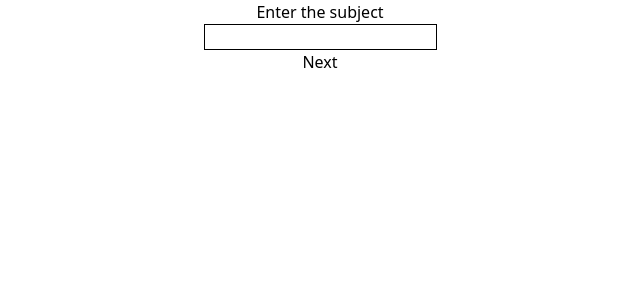
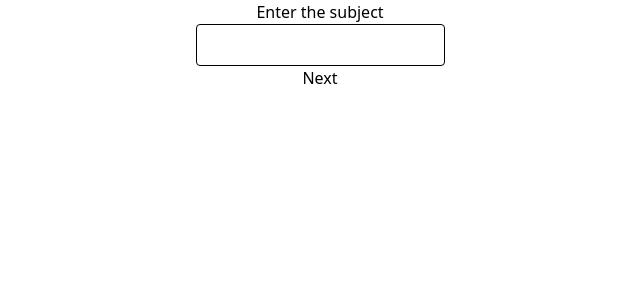
Before and after one commit to G-Just/React-ts-weighted-scoring-tool, a React (Vite) app: page / in a window 1280 px wide. Shown: the top 300 px of the page, without its empty margins (320-960 px from the left). Built offline with nearby package versions, Linux system fonts and the light colour scheme.

Commit message:
General development update

```diff
--- a/src/components/CriteriaForm.tsx
+++ b/src/components/CriteriaForm.tsx
@@ -21,7 +21,7 @@ export default function CriteriaForm() {
   function renderRows() {
     const rows: JSX.Element[] = [];
     for (let i = 0; i < rowCount; i++) {
-      rows.push(<InputRow label="Enter rating criteria" />);
+      rows.push(<InputRow label="Enter rating criteria name" />);
     }
     return rows;
   }
--- a/src/components/InputRow.tsx
+++ b/src/components/InputRow.tsx
@@ -4,7 +4,7 @@ export default function InputRow({ label }: PropsWithLabel) {
   return (
     <div className="flex flex-col items-center justify-center">
       <label>{label}</label>
-      <input className="border border-black" type="text" name="subject[]" />
+      <input className="p-2 border border-black rounded" type="text" />
     </div>
   );
 }
```
